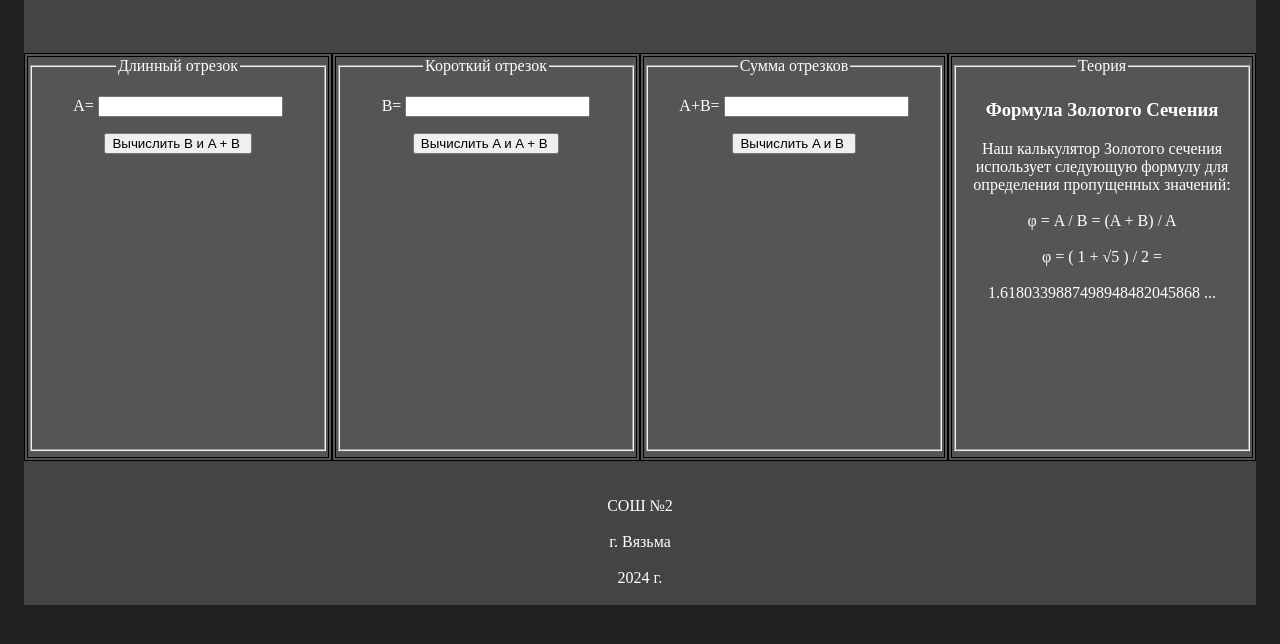
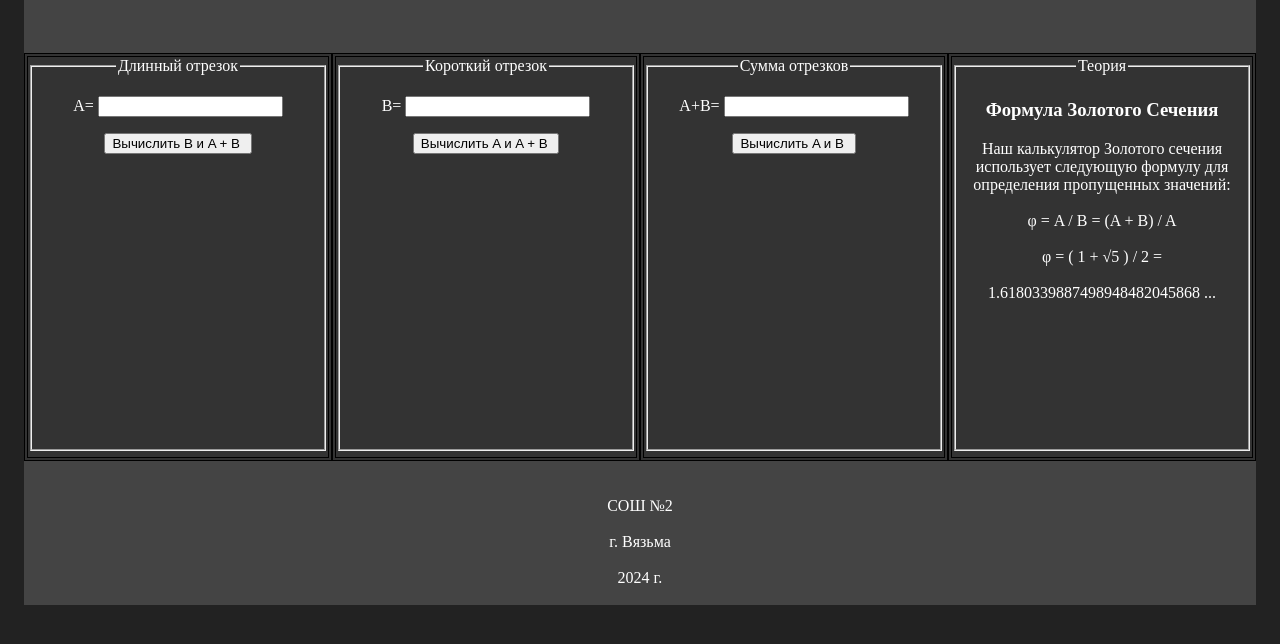
Before and after one commit to KorostelevaAM/gs, a plain HTML site: page index.html in a window 1280 px wide. Shown: the part 116-760 px from the top of the page. Drawn offline with Linux system fonts and the light colour scheme; a script that the page names is missing.

Commit message:
Add files via upload

```diff
--- a/main.css
+++ b/main.css
@@ -9,7 +9,7 @@ body
     height: 400px;
     float: left;
     border: 4px double black;
-    background: #555;
+    background: #333;
     text-align: center;
 }
 
```
